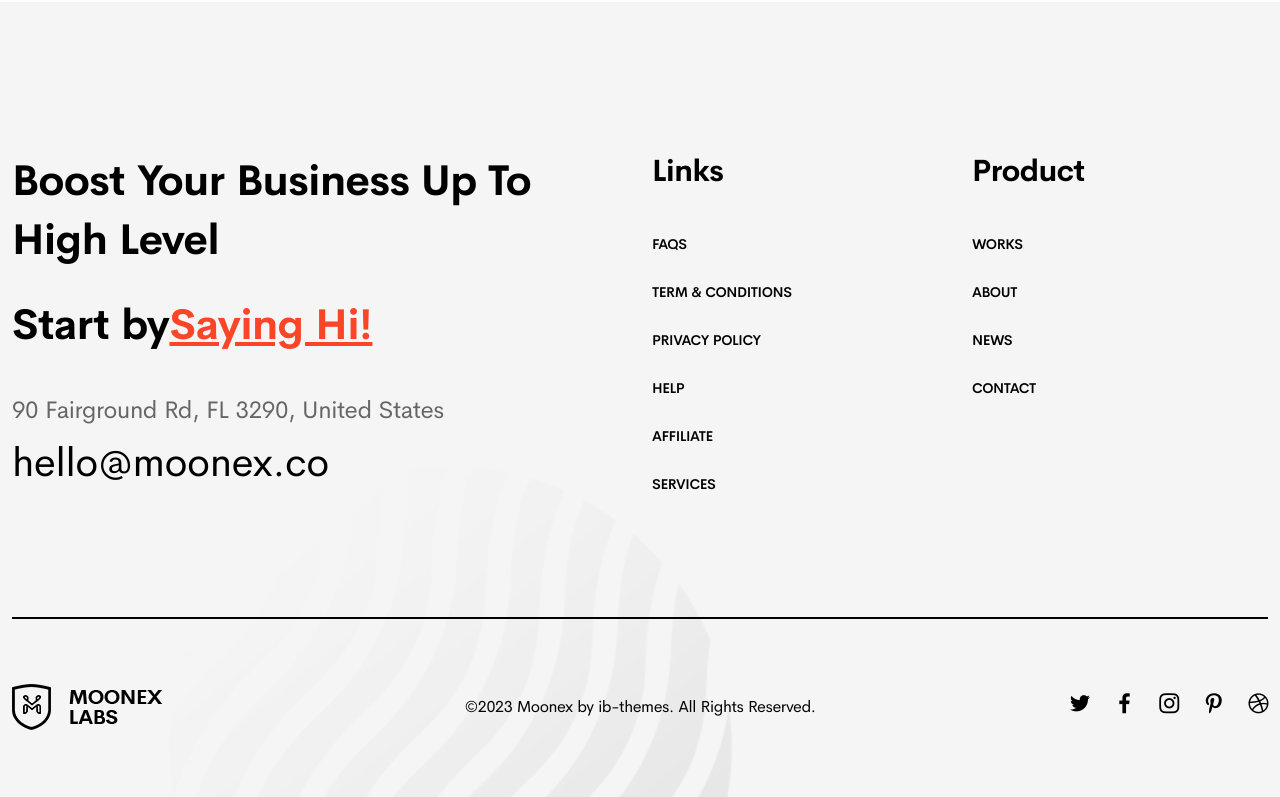
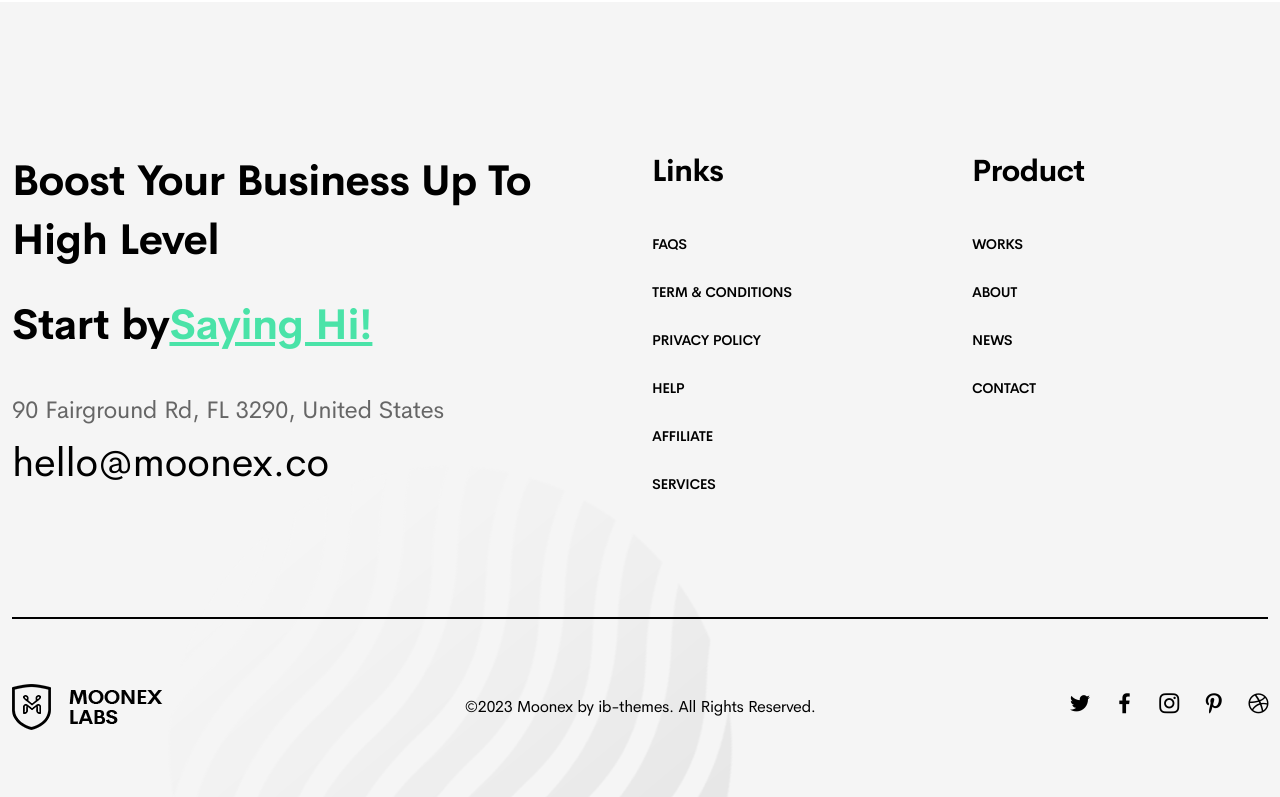
Before and after one commit to XCEVOR/final-dalrun-front, a React (Create React App) app: page /admin in a window 1280 px wide. Shown: the part 1027-1824 px from the top of the page. Built offline with nearby package versions, Linux system fonts and the light colour scheme.

Commit message:
style : 색상 변경

```diff
--- a/src/assets/scss/abstracts/_variables.scss
+++ b/src/assets/scss/abstracts/_variables.scss
@@ -4,7 +4,7 @@ $base_font_size: 16px;
 
 :root {
   // Accent colors
-  @include defineColorHSL("--ptf-accent-1", 8, 95%, 57%); // #fa472a
+  @include defineColorHSL("--ptf-accent-1", 157, 73%, 59%); // #49E3A8
   @include defineColorHSL("--ptf-accent-2", 8, 75%, 51%); // #df3d23
   @include defineColorHSL("--ptf-accent-3", 80, 100%, 30%); // #669900
   @include defineColorHSL("--ptf-accent-4", 204, 100%, 50%); // #0099ff
--- a/src/assets/scss/base/_custom-css.scss
+++ b/src/assets/scss/base/_custom-css.scss
@@ -155,7 +155,7 @@
 .ptf-is--home-default {
   .ptf-navbar,
   .ptf-navbar.ptf-navbar--solid {
-    background-color: var(--ptf-accent-2);
+    background-color: var(--ptf-accent-1);
   }
 
   .ptf-nav--default .sf-menu > li.current-menu-ancestor > a,
--- a/src/assets/scss/widgets/_ptf-button.scss
+++ b/src/assets/scss/widgets/_ptf-button.scss
@@ -43,7 +43,6 @@
 
     transform: translate(0, -2px);
   }
-
 }
 
 /* BUTTON PRIMARY
@@ -70,9 +69,7 @@
 
       background-color: var(--ptf-color-black);
     }
-
   }
-
 }
 
 /* BUTTON SECONDARY
@@ -99,7 +96,5 @@
 
       background-color: var(--ptf-color-black);
     }
-
   }
-
 }
```
Also changed, not shown: 1 other file (tests, documents, lock files or other folders). Lines whose indentation alone changed are shown as unchanged.
